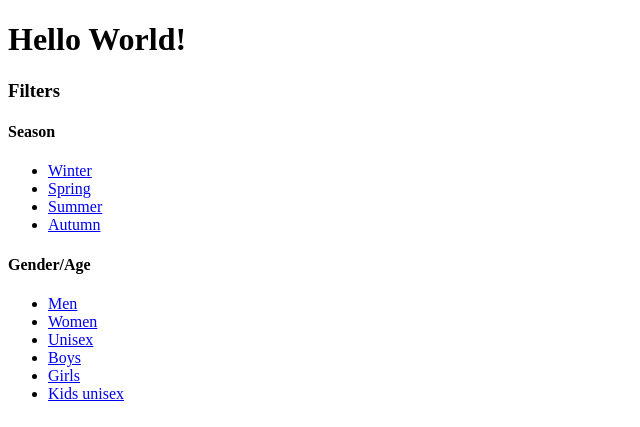
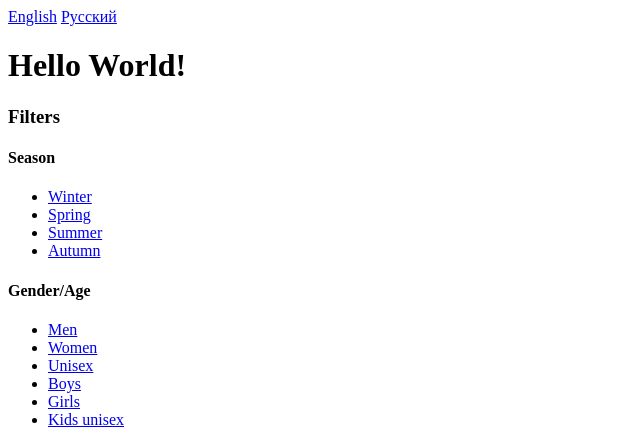
Before and after one commit to kmlxn/clothes, a Django app: page /en/ in a window 1280 px wide. Shown: the top 427 px of the page, without its empty margins (0-640 px from the left). Run offline with Django 3.2, Linux system fonts and the light colour scheme; data that the repository does not hold is empty.

Commit message:
Can switch languages in front part.

```diff
--- a/catalog/templates/catalog/index.html
+++ b/catalog/templates/catalog/index.html
@@ -5,6 +5,8 @@
         <title></title>
     </head>
     <body>
+        <a href="/">English</a>
+        <a href="/ru/">Русский</a>
         <h1>Hello World!</h1>
         <aside class="">
             <h3>Filters</h3>
```
